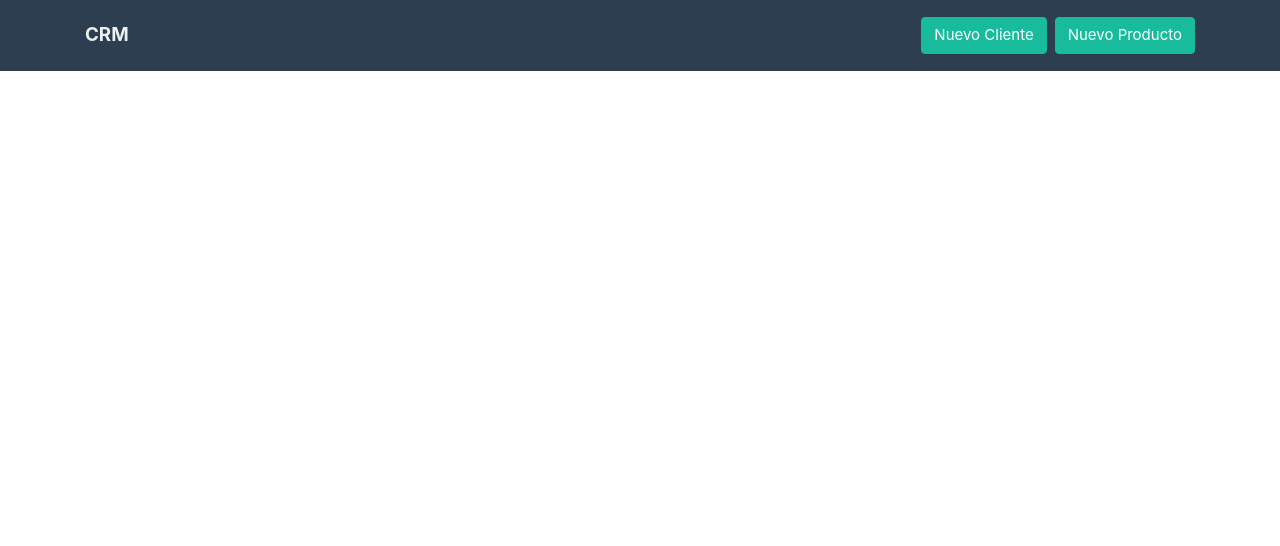
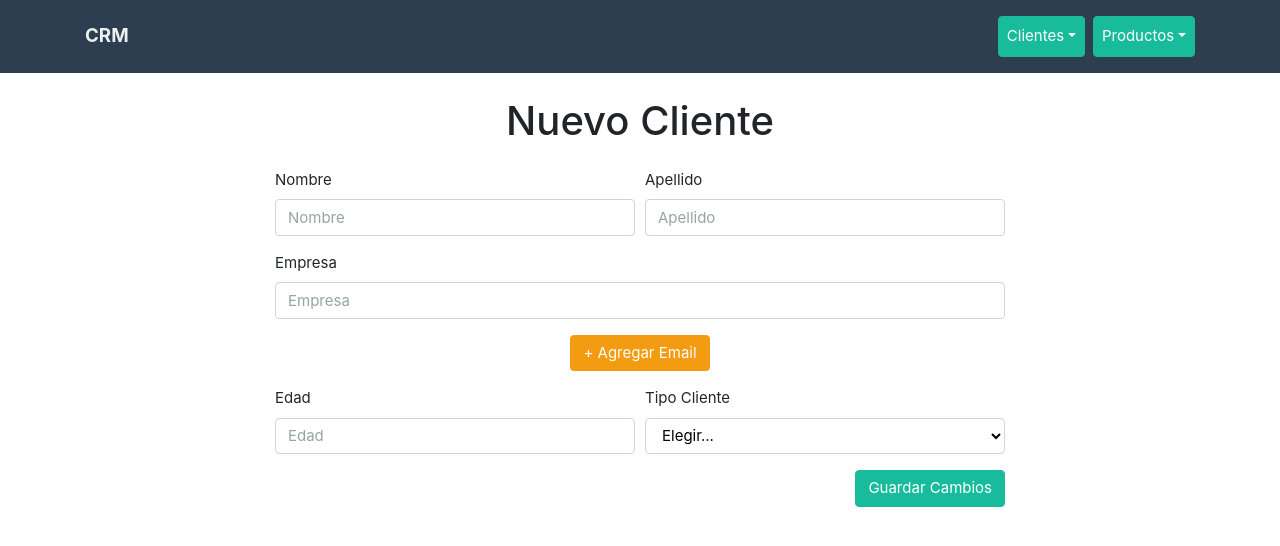
Before and after one commit to CL0UDH/react-graphql-apollo, a React (Create React App) app in the folder cliente/: page /clientes/nuevo in a window 1280 px wide. Shown: the top 546 px of the page. Built offline with nearby package versions, Linux system fonts and the light colour scheme.

Commit message:
hicimos ajustes en la barra e navegación

```diff
--- a/cliente/public/index.html
+++ b/cliente/public/index.html
@@ -38,5 +38,11 @@
       To begin the development, run `npm start` or `yarn start`.
       To create a production bundle, use `npm run build` or `yarn build`.
     -->
+    <script src="https://code.jquery.com/jquery-3.3.1.slim.min.js"
+      integrity="sha384-q8i/X+965DzO0rT7abK41JStQIAqVgRVzpbzo5smXKp4YfRvH+8abtTE1Pi6jizo" crossorigin="anonymous"></script>
+    <script src="https://cdnjs.cloudflare.com/ajax/libs/popper.js/1.14.3/umd/popper.min.js"
+      integrity="sha384-ZMP7rVo3mIykV+2+9J3UJ46jBk0WLaUAdn689aCwoqbBJiSnjAK/l8WvCWPIPm49" crossorigin="anonymous"></script>
+    <script src="https://stackpath.bootstrapcdn.com/bootstrap/4.1.3/js/bootstrap.min.js"
+      integrity="sha384-ChfqqxuZUCnJSK3+MXmPNIyE6ZbWh2IMqE241rYiqJxyMiZ6OW/JmZQ5stwEULTy" crossorigin="anonymous"></script>
   </body>
 </html>
--- a/cliente/src/App.js
+++ b/cliente/src/App.js
@@ -32,11 +32,11 @@ class App extends Component {
             <Header />
             <div className="container">
               <Switch>
-                <Route exact path="/" component={Clientes}/>
-                <Route exact path="/cliente/editar/:id" component={EditarCliente}/>
-                <Route exact path="/cliente/nuevo" component={NuevoCliente}/>
-                <Route exact path="/producto/nuevo" component={NuevoProducto}/>
+                <Route exact path="/clientes" component={Clientes}/>
+                <Route exact path="/clientes/nuevo" component={NuevoCliente}/>
+                <Route exact path="/clientes/editar/:id" component={EditarCliente}/>
                 <Route exact path="/productos" component={Productos}/>
+                <Route exact path="/productos/nuevo" component={NuevoProducto}/>
                 <Route exact path="/productos/editar/:id" component={EditarProducto}/>
               </Switch>
             </div>
@@ -48,4 +48,4 @@ class App extends Component {
 }
 
 export default App;
-// TODO: Continuar en la seccion 21: 106 Eliminando los productos
+// TODO: Continuar en la seccion 22: 108 Registrando el route para nuevos pedidos
--- a/cliente/src/componentes/Clientes/Clientes.js
+++ b/cliente/src/componentes/Clientes/Clientes.js
@@ -5,6 +5,7 @@ import { Link } from 'react-router-dom';
 import { CLIENTES_QUERY } from "../../queries/index";
 import { ELIMINAR_CLIENTE } from '../../mutations';
 import Paginador from '../Paginador';
+import Exito from '../Alertas/Exito'
 
 class Clientes extends Component {
 
@@ -14,6 +15,10 @@ class Clientes extends Component {
         paginador: {
             offset: 0,
             actual: 1
+        },
+        alerta: {
+            mostrar: false,
+            mensaje: ''
         }
     }
 
@@ -36,6 +41,11 @@ class Clientes extends Component {
     }
 
     render() {
+
+        const { alerta: { mostrar, mensaje } } = this.state;
+
+        const alerta = (mostrar) ? <Exito mensaje={mensaje} /> : '';
+
         return(
             <Query query={CLIENTES_QUERY} pollInterval={1000} variables={{ limite: this.limite, offset: this.state.paginador.offset }}>
                 {({ loading, error, data, startPolling, stopPolling }) => {
@@ -47,6 +57,7 @@ class Clientes extends Component {
                     return (
                         <Fragment>
                             <h2 className="text-center">Listado de Clientes</h2>
+                            {alerta}
                             <ul className="list-group">
                                 {data.getClientes.map(item => {
                                     const { id } = item;
@@ -57,10 +68,31 @@ class Clientes extends Component {
                                                     {item.nombre} {item.apellido} - {item.empresa}
                                                 </div>
                                                 <div className="col-md-4 d-flex justify-content-end">
-                                                    <Link to={`/cliente/editar/${item.id}`} className="btn btn-success d-block d-md-inline-block">
+                                                    <Link to={`/clientes/editar/${item.id}`} className="btn btn-success d-block d-md-inline-block">
                                                         Editar Cliente
                                                     </Link>
-                                                    <Mutation mutation={ELIMINAR_CLIENTE}>
+                                                    <Mutation
+                                                        mutation={ELIMINAR_CLIENTE}
+                                                        onCompleted={
+                                                            data => {
+                                                                this.setState({
+                                                                    alerta: {
+                                                                        mostrar: true,
+                                                                        mensaje: data.eliminarCliente
+                                                                    }
+                                                                }, () => {
+                                                                    setTimeout(() => {
+                                                                        this.setState({
+                                                                            alerta: {
+                                                                                mostrar: false,
+                                                                                mensaje: ''
+                                                                            }
+                                                                        })
+                                                                    }, 3000);
+                                                                })
+                                                            }
+                                                        }
+                                                    >
                                                         {
                                                             eliminarCliente => (
                                                                 <button
--- a/cliente/src/componentes/Clientes/FormularioEditarCliente.js
+++ b/cliente/src/componentes/Clientes/FormularioEditarCliente.js
@@ -42,7 +42,7 @@ class FormularioEditarCliente extends Component {
                 mutation={ACTUALIZAR_CLIENTE}
                 onCompleted={
                     () => this.props.refetch().then( () => {
-                        this.props.history.push('/')
+                        this.props.history.push('/clientes')
                     })
                 }
             >
--- a/cliente/src/componentes/Clientes/NuevoCliente.js
+++ b/cliente/src/componentes/Clientes/NuevoCliente.js
@@ -51,7 +51,7 @@ class NuevoCliente extends Component {
                 <div className="row justify-content-center">
                     <Mutation
                         mutation={NUEVO_CLIENTE}
-                        onCompleted={ () => this.props.history.push('/') }
+                        onCompleted={ () => this.props.history.push('/clientes') }
                     >
                         { crearCliente => (
                             <form
--- a/cliente/src/componentes/Layout/header.js
+++ b/cliente/src/componentes/Layout/header.js
@@ -11,9 +11,29 @@ const Header = () => (
 
             <div className="collapse navbar-collapse" id="navegacion">
                 <ul className="navbar-nav ml-auto text-right">
-                    <li className="nav-item active">
-                        <Link to="/cliente/nuevo" className="btn btn-success mr-2">Nuevo Cliente</Link>
-                        <Link to="/producto/nuevo" className="btn btn-success">Nuevo Producto</Link>
+                    <li className="nav-item dropdown mr-md-2 mb-2 mb-md-0">
+                        <button
+                            className="nav-link dropdown-toggle btn btn-block btn-success"
+                            data-toggle="dropdown"
+                        >
+                            Clientes
+                        </button>
+                        <div className="dropdown-menu" aria-labelledby="navegation">
+                            <Link to="/clientes" className="dropdown-item">Ver Clientes</Link>
+                            <Link to="/clientes/nuevo" className="dropdown-item">Nuevo Cliente</Link>
+                        </div>
+                    </li>
+                    <li className="nav-item dropdown">
+                        <button
+                            className="nav-link dropdown-toggle btn btn-block btn-success"
+                            data-toggle="dropdown"
+                        >
+                            Productos
+                        </button>
+                        <div className="dropdown-menu" aria-labelledby="navegation">
+                            <Link to="/productos" className="dropdown-item">Ver Productos</Link>
+                            <Link to="/productos/nuevo" className="dropdown-item">Nuevo Producto</Link>
+                        </div>
                     </li>
                 </ul>
             </div>
```
Also changed, not shown: 1 other file (tests, documents, lock files or other folders).
